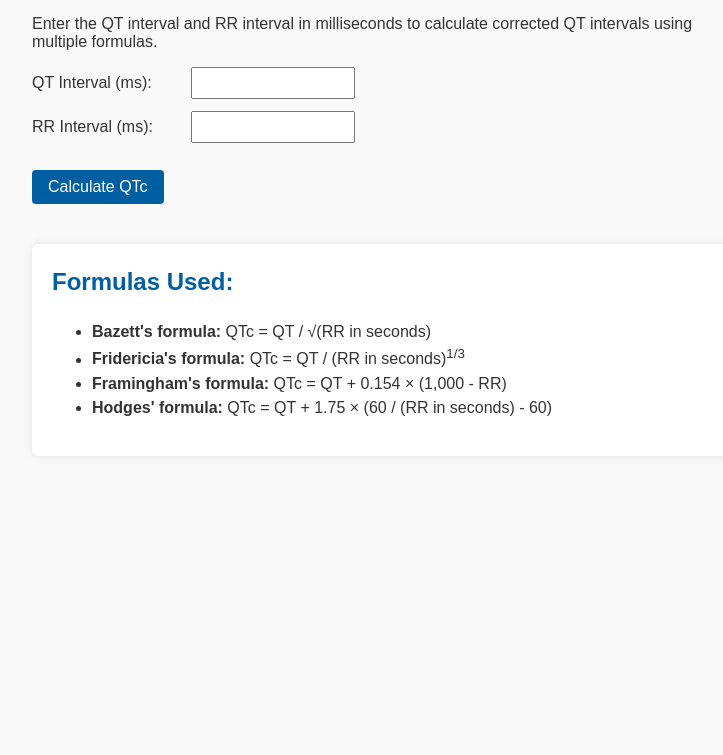
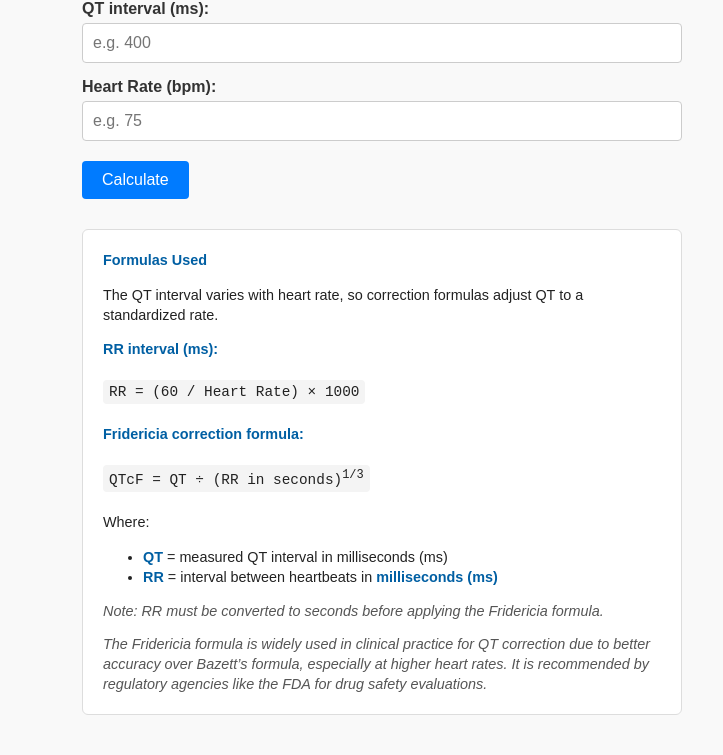
Before and after one commit to PCRNTrials/QTcfCalculator, a plain HTML site: page index.html in a window 1280 px wide. Shown: the part 83-838 px from the top of the page, without its empty margins (258-981 px from the left). Before the commit the page ends 800 px from the top, so only its background shows below. Drawn offline with Linux system fonts and the light colour scheme.

Commit message:
Update index.html

```diff
--- a/index.html
+++ b/index.html
@@ -3,101 +3,141 @@
 <head>
   <meta charset="UTF-8" />
   <meta name="viewport" content="width=device-width, initial-scale=1" />
-  <title>QTc Calculator – PCRN Trials</title>
+  <title>QTc (Fridericia) Calculator</title>
   <style>
     body {
       font-family: Arial, sans-serif;
-      max-width: 700px;
+      max-width: 600px;
       margin: 40px auto;
       padding: 0 20px;
       background: #f9f9f9;
       color: #333;
     }
-    h1 {
+    h2 {
+      font-weight: bold;
+      margin-bottom: 10px;
+    }
+    label {
+      font-weight: 600;
+      display: block;
+      margin-top: 15px;
+      margin-bottom: 5px;
+    }
+    input[type="number"] {
+      width: 100%;
+      padding: 10px;
+      font-size: 1rem;
+      box-sizing: border-box;
+      border: 1px solid #ccc;
+      border-radius: 4px;
+    }
+    button {
+      margin-top: 20px;
+      background-color: #007bff;
+      color: white;
+      border: none;
+      padding: 10px 20px;
+      font-size: 1rem;
+      border-radius: 4px;
+      cursor: pointer;
+    }
+    button:hover {
+      background-color: #0056b3;
+    }
+    .result {
+      margin-top: 20px;
+      font-weight: 600;
+      font-size: 1.2rem;
+      color: #004c2f;
+    }
+    .formula-box {
+      margin-top: 30px;
+      background: white;
+      border: 1px solid #ddd;
+      padding: 20px;
+      border-radius: 6px;
+      font-size: 0.9rem;
+      line-height: 1.4;
+      color: #222;
+    }
+    .formula-box strong {
       color: #005fa3;
     }
-    label, input {
-      font-size: 1rem;
+    .formula-box code {
+      background: #f4f4f4;
+      padding: 2px 6px;
+      border-radius: 4px;
+      font-family: monospace;
+      display: inline-block;
+      margin: 6px 0;
     }
-    input[type="number"] {
-      width: 120px;
-      padding: 5px;
-      margin-left: 5px;
-    }
-    button {
-      font-size: 1rem;
-      padding: 8px 16px;
-      margin-top: 15px;
-      cursor: pointer;
-      background-color: #005fa3;
-      color: white;
-      border: none;
-      border-radius: 4px;
-    }
-    button:hover {
-      background-color: #004c80;
-    }
-    .result {
-      margin-top: 30px;
-      font-size: 1.2em;
-      font-weight: bold;
-      color: #004c2f;
-      background: #e0f7e9;
-      padding: 15px;
-      border-radius: 6px;
-    }
-    .form-row {
-      margin-bottom: 12px;
-    }
-    .form-row label {
-      display: inline-block;
-      width: 150px;
-    }
-    .form-row input {
-      width: 150px;
-    }
-    .formula-explanation {
-      margin-top: 40px;
-      background: #fff;
-      padding: 20px;
-      border-radius: 6px;
-      box-shadow: 0 0 8px rgba(0,0,0,0.1);
-      line-height: 1.5;
-    }
-    .formula-explanation h2 {
-      margin-top: 0;
-      color: #005fa3;
+    .formula-box em {
+      font-style: italic;
+      color: #555;
+      display: block;
+      margin-top: 12px;
     }
   </style>
 </head>
 <body>
-  <h1>QTc Calculator</h1>
-  <p>Enter the QT interval and RR interval in milliseconds to calculate corrected QT intervals using multiple formulas.</p>
 
-  <form id="qtc-form">
-    <div class="form-row">
-      <label for="qt">QT Interval (ms):</label>
-      <input type="number" id="qt" required min="200" max="1000" />
-    </div>
-    <div class="form-row">
-      <label for="rr">RR Interval (ms):</label>
-      <input type="number" id="rr" required min="300" max="2000" />
-    </div>
-    <button type="submit">Calculate QTc</button>
+  <h2>QTc (Fridericia) Calculator</h2>
+
+  <form id="calcForm">
+    <label for="qt">QT interval (ms):</label>
+    <input type="number" id="qt" placeholder="e.g. 400" required min="100" max="1000" />
+
+    <label for="hr">Heart Rate (bpm):</label>
+    <input type="number" id="hr" placeholder="e.g. 75" required min="30" max="200" />
+
+    <button type="submit">Calculate</button>
   </form>
 
-  <div id="results" class="result" style="display:none;"></div>
+  <div id="result" class="result"></div>
 
-  <div class="formula-explanation">
-    <h2>Formulas Used:</h2>
+  <div class="formula-box">
+    <strong>Formulas Used</strong>
+
+    <p>The QT interval varies with heart rate, so correction formulas adjust QT to a standardized rate.</p>
+
+    <p><strong>RR interval (ms):</strong></p>
+    <code>RR = (60 / Heart Rate) × 1000</code>
+
+    <p><strong>Fridericia correction formula:</strong></p>
+    <code>QTcF = QT ÷ (RR in seconds)<sup>1/3</sup></code>
+
+    <p>Where:</p>
     <ul>
-      <li><strong>Bazett's formula:</strong> QTc = QT / √(RR in seconds)</li>
-      <li><strong>Fridericia's formula:</strong> QTc = QT / (RR in seconds)<sup>1/3</sup></li>
-      <li><strong>Framingham's formula:</strong> QTc = QT + 0.154 × (1,000 - RR)</li>
-      <li><strong>Hodges' formula:</strong> QTc = QT + 1.75 × (60 / (RR in seconds) - 60)</li>
+      <li><strong>QT</strong> = measured QT interval in milliseconds (ms)</li>
+      <li><strong>RR</strong> = interval between heartbeats in <strong>milliseconds (ms)</strong></li>
     </ul>
+
+    <em>Note: RR must be converted to seconds before applying the Fridericia formula.</em>
+
+    <em>The Fridericia formula is widely used in clinical practice for QT correction due to better accuracy over Bazett’s formula, especially at higher heart rates. It is recommended by regulatory agencies like the FDA for drug safety evaluations.</em>
   </div>
 
   <script>
-    document.getElementById('qtc-form').addEventListener('submit', function(e) {
-      e.preventDefaul
+    document.getElementById('calcForm').addEventListener('submit', function(e) {
+      e.preventDefault();
+
+      const qt = parseFloat(document.getElementById('qt').value);
+      const hr = parseFloat(document.getElementById('hr').value);
+
+      if (!qt || !hr || qt <= 0 || hr <= 0) {
+        alert('Please enter valid positive numbers for QT interval and Heart Rate.');
+        return;
+      }
+
+      const rr = (60 / hr) * 1000;  // RR in ms
+      const rrSeconds = rr / 1000;
+
+      const qtcF = (qt / Math.cbrt(rrSeconds)).toFixed(1);
+
+      const resultDiv = document.getElementById('result');
+      resultDiv.textContent = `QTc (Fridericia): ${qtcF} ms`;
+    });
+  </script>
+
+</body>
+</html>
```
